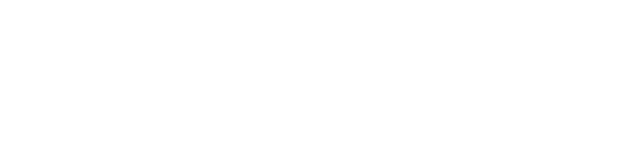
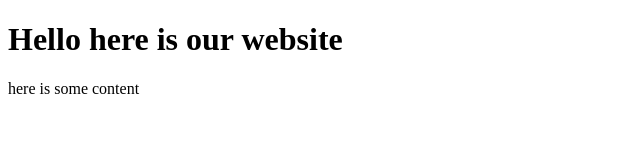
Before and after one commit to Notford/SignUp-LogIn-page, a plain HTML site: page index.html in a window 1280 px wide. Shown: the whole page, without its empty margins (0-640 px from the left). Drawn offline with Linux system fonts and the light colour scheme.

Commit message:
Added content to index.html

```diff
--- a/index.html
+++ b/index.html
@@ -6,5 +6,8 @@
     <meta name="viewport" content="width=device-width, initial-scale=1.0">
     <title>Document</title>
 </head>
-<body></body>
+<body>
+    <h1>Hello here is our website</h1>
+    <p>here is some content</p>
+</body>
 </html>
```
